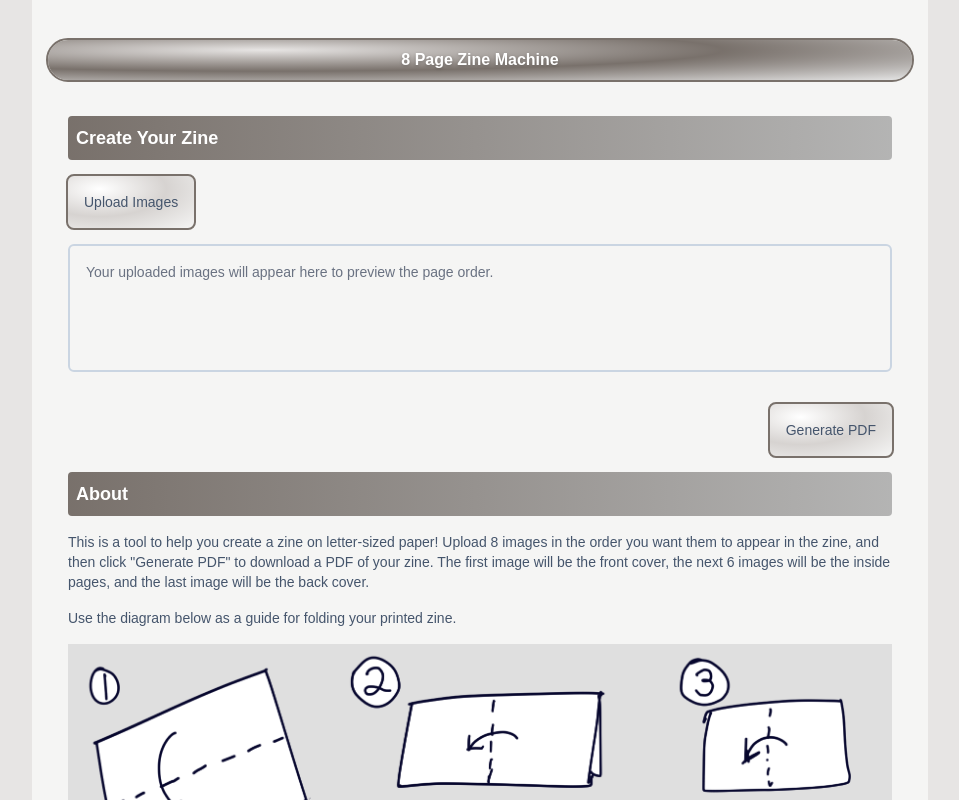
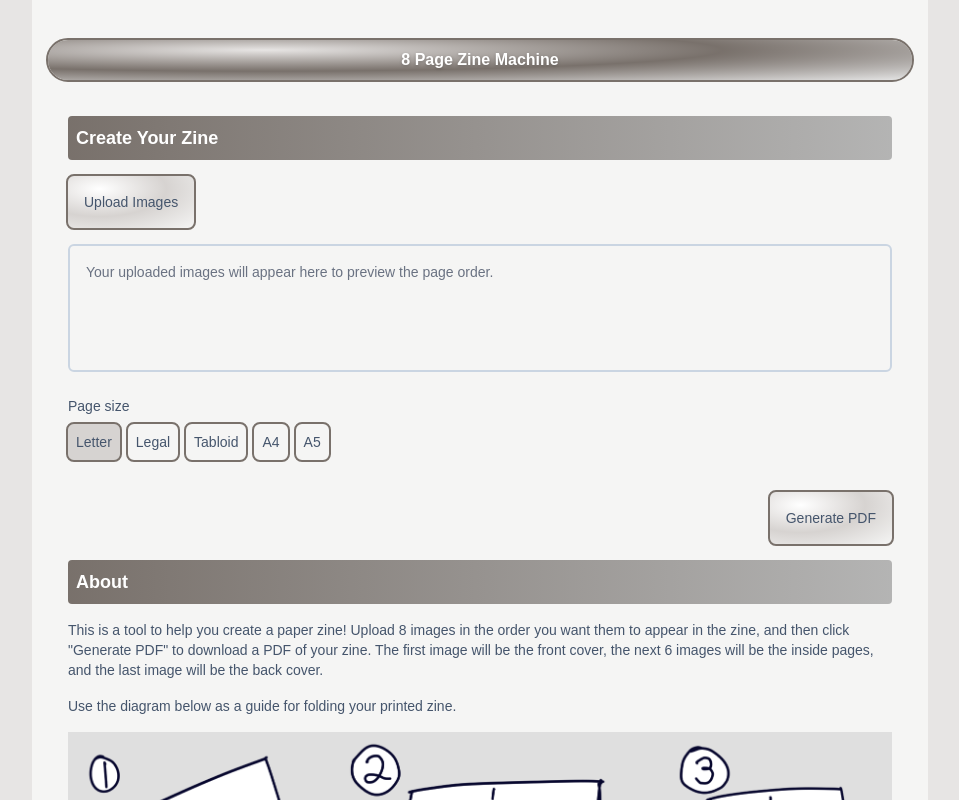
Before and after one commit to JennaBarbara/zine-machine, a Next.js app: page / in a window 1280 px wide. Shown: the top 800 px of the page, without its empty margins (160-1119 px from the left). Built offline with nearby package versions, Linux system fonts and the light colour scheme; a web font is replaced by a local one.

Commit message:
add page format options

```diff
--- /dev/null
+++ b/app/components/toggle-button-group.tsx
@@ -0,0 +1,22 @@
+interface ToggleButtonGroupProps {
+  options: { label: string, value: string }[],
+  value: string,
+  onChange: (value: string) => void
+}
+
+export default function ToggleButtonGroup({ options, value, onChange }: ToggleButtonGroupProps) {
+
+  return (
+    <div className="flex gap-2">
+      {options.map((option) => (
+        <button
+          key={option.value}
+          className={`cursor-pointer z-50 outline-2 outline-stone-500 rounded-md bg-stone-100 hover:bg-stone-200 disabled:opacity-50 p-2 ${value === option.value ? 'bg-stone-300' : ''}`}
+          onClick={() => onChange(option.value)}
+        >
+          {option.label}
+        </button>
+      ))}
+    </div>
+  )
+}
--- a/app/page.tsx
+++ b/app/page.tsx
@@ -6,10 +6,12 @@ import Card from "@/app/components/card"
 import Button from "@/app/components/button"
 import { useCallback, useState } from "react"
 import MultiImageUpload from "@/app/components/multi-image-upload"
+import ToggleButtonGroup from "./components/toggle-button-group"
 import SubHeading from "@/app/components/sub-heading"
 import { jsPDF } from "jspdf";
 import NextImage from "next/image"
 import SortableImageArea from "@/app/components/sortable-image"
+
 
 
 const imageCoordinates = [
@@ -23,14 +25,24 @@ const imageCoordinates = [
     { x: 2, y: 4, rotation: 90, adjustment: -1 }, //back
 ]
 
+const pageFormats = [
+    {value: 'letter', label: 'Letter'},
+    {value: 'legal', label: 'Legal'},
+    {value: 'tabloid', label: 'Tabloid'},
+    {value: 'a4', label: 'A4'},
+    {value: 'a5', label: 'A5'}
+
+]
+
 export default function ZineMachine() {
 
-const [previews, setPreviews] = useState<{url: string, id: number}[]>([])
- const [error, setError] = useState<string | null>(null)
- const [loading, setLoading] = useState(false)
+    const [previews, setPreviews] = useState<{url: string, id: number}[]>([])
+    const [error, setError] = useState<string | null>(null)
+    const [loading, setLoading] = useState(false)
+    const [pageFormat, setPageFormat] = useState(pageFormats[0].value)
 
-  const generatePdfHandler = useCallback(async () => {
 
+    const generatePdfHandler = useCallback(async () => {
      setError(null)
      if (previews.length !== 8) {
          setError("You must upload exactly 8 images.");
@@ -58,7 +70,7 @@ const [previews, setPreviews] = useState<{url: string, id: number}[]>([])
     }
 
 
-    const doc = new jsPDF({unit: 'px',format: 'letter' });
+    const doc = new jsPDF({unit: 'px',format: pageFormat});
     const panelHeight = doc.internal.pageSize.getWidth()/2;
     const panelWidth = doc.internal.pageSize.getHeight()/4;
 
@@ -86,7 +98,7 @@ const [previews, setPreviews] = useState<{url: string, id: number}[]>([])
     setLoading(false)
 
 
-}, [previews,setError, setLoading])
+}, [previews, setError, setLoading, pageFormat])
 
 
 
@@ -101,10 +113,15 @@ const [previews, setPreviews] = useState<{url: string, id: number}[]>([])
         <Card>
 
         <SubHeading text="Create Your Zine" />
+
          <MultiImageUpload setPreviews={setPreviews} setError={setError}/>
-            <div className="flex flex-wrap gap-4 p-4 border-2 border-slate-300 rounded-md min-h-32">
+            <div className="flex flex-wrap gap-4 p-4 mb-2 border-2 border-slate-300 rounded-md min-h-32">
                 {previews.length > 0 && <SortableImageArea previews={previews} setPreviews={setPreviews} />}
             {previews.length === 0 && <p className="text-gray-500">Your uploaded images will appear here to preview the page order.</p>}
+            </div>
+            <div className="flex flex-col gap-2">
+            <span>Page size</span>
+            <ToggleButtonGroup options={pageFormats} value={pageFormat} onChange={(value) => setPageFormat(value)} />
             </div>
             <div className="flex flex-row-reverse items-center gap-2 mt-4">
 
@@ -123,7 +140,7 @@ const [previews, setPreviews] = useState<{url: string, id: number}[]>([])
             <SubHeading text="About" />
             <div className="flex flex-col gap-4">
             <p>
-                This is a tool to help you create a zine on letter-sized paper! Upload 8 images in the order you want them to appear in the zine, and then click &quot;Generate PDF&quot; to download a PDF of your zine. The first image will be the front cover, the next 6 images will be the inside pages, and the last image will be the back cover.
+                This is a tool to help you create a paper zine! Upload 8 images in the order you want them to appear in the zine, and then click &quot;Generate PDF&quot; to download a PDF of your zine. The first image will be the front cover, the next 6 images will be the inside pages, and the last image will be the back cover.
             </p>
             <p>
               Use the diagram below as a guide for folding your printed zine.
```
